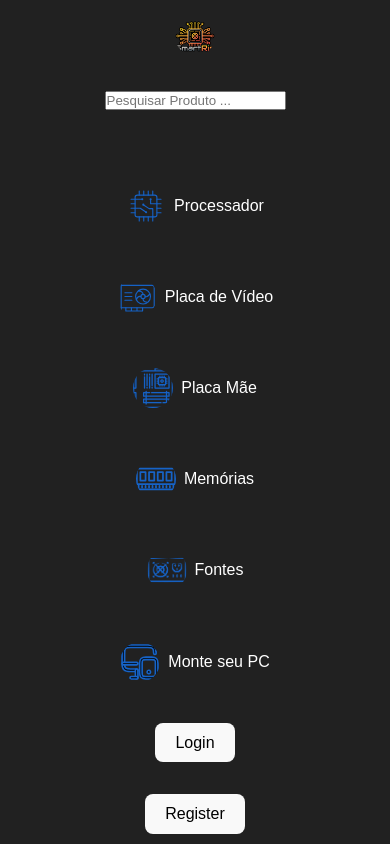
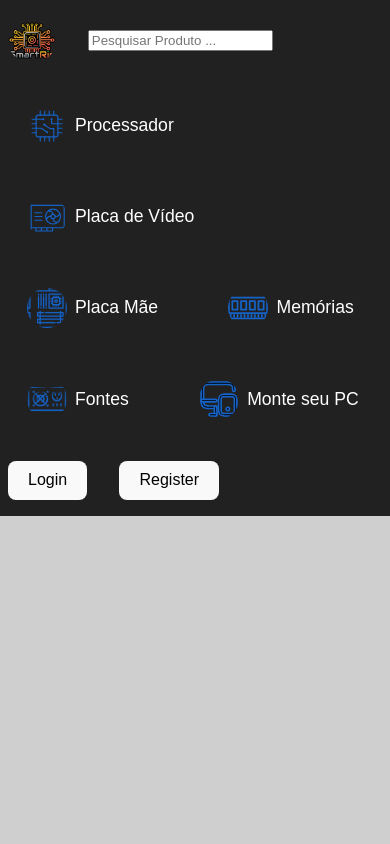
Before and after one commit to Eduardo12305/SmartRig, a React (Vite) app in the folder app/: page / in a window 390 px wide. Built offline with nearby package versions, Linux system fonts and the light colour scheme.

Commit message:
Feat: Convert CSS files to styled-components for better modularization and style maintenance

```diff
--- /dev/null
+++ b/app/src/components/css/header.styled.jsx
@@ -0,0 +1,87 @@
+import styled from "styled-components";
+
+export const StyledHeader = styled.header`
+  display: flex;
+  align-items: center;
+  justify-content: space-between;
+  padding: 1rem 2%;
+  transition: background-color 0.3s, padding 0.3s;
+  position: fixed;
+  width: 100%;
+  top: 0;
+  left: 0;
+  z-index: 999;
+  background-color: rgb(33, 33, 33);
+  font-family: 'Poppins', sans-serif;
+  flex-wrap: wrap;
+`;
+
+export const FlexContainer = styled.div`
+  display: flex;
+  align-items: center;
+  gap: 2rem;
+  flex-wrap: wrap;
+`;
+
+export const Nav = styled.nav`
+  display: flex;
+  justify-content: flex-end;
+  width: auto;
+`;
+
+export const NavList = styled.ul`
+  list-style: none;
+  display: flex;
+  gap: 2rem;
+  margin: 0;
+  padding: 0;
+  flex-wrap: wrap;
+`;
+
+export const NavItem = styled.li`
+  display: inline-block;
+`;
+
+export const NavLink = styled.a`
+  text-decoration: none;
+  color: var(--whitecolor);
+  font-size: 1.2rem;
+  transition: color 0.3s;
+  display: flex;
+  align-items: center;
+
+  &:hover {
+    color: var(--darkcolor);
+  }
+`;
+
+export const IconSoft = styled.img`
+  width: 3rem;
+  height: 3rem;
+  border-radius: 50%;
+  object-fit: cover;
+  cursor: pointer;
+`;
+
+export const LinkWithText = styled.button`
+  display: flex;
+  align-items: center;
+  text-decoration: none;
+  color: white;
+  gap: 0.5rem;
+  border: none;
+  background: none;
+  cursor: pointer;
+`;
+
+export const IconImage = styled.img`
+  width: 2.5rem;
+  height: 2.5rem;
+  border-radius: 50%;
+  object-fit: cover;
+`;
+
+export const Name = styled.p`
+  font-size: 1.1rem;
+  margin: 0;
+`;
--- a/app/src/components/loginModal.jsx
+++ b/app/src/components/loginModal.jsx
@@ -1,7 +1,7 @@
 import { loginUser } from "./apiService";
 import InputField from "./inputField";
 import { useState } from "react";
-import {Wrapper, Modal, CloseButton, ErrorMenss, Form} from '../components/css/modal.styley';
+import {Wrapper, Modal, CloseButton, ErrorMenss, Form} from './css/modal.styled';
 
 
 export const LoginModal = () => {
--- a/app/src/components/registerModal.jsx
+++ b/app/src/components/registerModal.jsx
@@ -1,5 +1,5 @@
 import { useState } from "react";
-import { Wrapper,Modal,CloseButton, ErrorMenss, Form} from "./css/modal.styley";
+import { Wrapper,Modal,CloseButton, ErrorMenss, Form} from "./css/modal.styled";
 import InputField from "./inputField";
 
 export const RegisterModal = () => {
@@ -45,8 +45,8 @@ export const RegisterModal = () => {
                 <button onClick={handleRegisteOpen}>Register</button>
 
                 {registerModal && (
-                    <Wrapper width="850px" padd="5rem">
-                        <Modal>
+                    <Wrapper>
+                        <Modal width="850px" padd="5rem">
                             <CloseButton onClick={handleRegisteClose}>
                                 x
                             </CloseButton>
--- a/app/src/css/header.css
+++ /dev/null
@@ -1,162 +0,0 @@
-/* Definir box-sizing global para garantir que padding e bordas não afetam o layout */
-* {
-    box-sizing: border-box;
-    margin: 0;
-    padding: 0;
-}
-
-/* Estilos para o header */
-header {
-    display: flex;
-    align-items: center;
-    justify-content: space-between;
-    padding: 1rem 2%;
-    box-shadow: transparent;
-    transition: background-color 0.3s, padding 0.3s;
-    position: fixed;
-    width: 100%;
-    top: 0;
-    left: 0;
-    z-index: 999;
-    background-color: rgb(33, 33, 33);
-    font-family: 'Poppins', sans-serif;
-    flex-wrap: wrap; /* Permite que o conteúdo se ajuste em telas pequenas */
-}
-
-header .flex {
-    display: flex;
-    align-items: center;
-    gap: 2rem;  /* Aumenta o espaço entre logo e navegação */
-    flex-wrap: wrap; /* Permite o ajuste de elementos no espaço disponível */
-}
-
-header ul {
-    list-style-type: none;
-    display: flex;
-    gap: 2rem;
-    margin: 0;
-    padding: 0;
-    flex-wrap: wrap; /* Permite que os itens se ajustem conforme necessário */
-}
-
-header ul li {
-    display: inline-block;
-}
-
-.navigation {
-    display: flex;
-    justify-content: flex-end;
-    width: auto;
-}
-
-.navigation ul li {
-    list-style: none;
-}
-
-.navigation ul li a {
-    text-decoration: none;
-    color: var(--whitecolor);
-    font-size: 1.2rem;
-    transition: color 0.3s;
-    display: flex;
-    align-items: center;
-}
-
-.navigation ul li a:hover {
-    color: var(--darkcolor);
-}
-
-.IconSoft {
-    width: 3rem;
-    height: 3rem;
-    border-radius: 50%;
-    object-fit: cover;
-    cursor: pointer;
-}
-
-.link-with-text {
-    display: flex;
-    align-items: center;
-    text-decoration: none;
-    color: white;
-    gap: 0.5rem;
-    border: none;
-    background: none;
-    cursor: pointer;
-}
-
-.IconImage {
-    width: 2.5rem;
-    height: 2.5rem;
-    border-radius: 50%;
-    object-fit: cover;
-}
-
-.name {
-    font-size: 1.1rem;
-    margin: 0;
-}
-
-/* Estilos para telas pequenas */
-@media (max-width: 768px) {
-    header {
-        flex-direction: column;
-        padding: 1rem 5%;
-        box-shadow: none;  /* Retira a sombra do header em telas menores */
-    }
-
-    .flex {
-        display: flex;
-        flex-wrap: nowrap;
-        flex-direction: column;
-        align-items: center;
-        gap: 2rem;
-    }
-
-    .navigation {
-        width: 100%;
-        justify-content: center;
-        margin-top: 2rem;
-    }
-
-    .IconSoft {
-        width: 2.5rem;
-        height: 2.5rem;
-    }
-
-    .navigation ul {
-        flex-direction: column;
-        align-items: center;
-        gap: 2rem;
-    }
-
-    .navigation ul li {
-        margin: 0.5rem 0;
-    }
-
-    .navigation ul li a {
-        font-size: 1rem;
-    }
-
-    .name {
-        font-size: 1rem;
-    }
-}
-
-/* Para tablets, entre 768px e 1024px */
-@media (min-width: 768px) and (max-width: 1024px) {
-    header {
-        padding: 1.5rem 3%;
-    }
-
-    .navigation ul li a {
-        font-size: 1.1rem;
-    }
-}
-
-/* Para telas grandes (laptops, desktops) */
-@media (min-width: 1025px) {
-    header {
-        padding: 2rem 3%;
-    }
-}
--- a/app/src/css/home.css
+++ /dev/null
@@ -1,39 +0,0 @@
-body {
-    background-color: rgb(207, 207, 207);
-}
-
-.layout {
-    background-color: black;
-    height: 70px; /* Aumentei a altura para acomodar o conteúdo */
-    width: 100%; /* Ocupar toda a largura da tela */
-    position: fixed; /* A barra ficará fixa no topo */
-    top: 0; /* Garantir que esteja no topo */
-    left: 0; /* Iniciar da borda esquerda */
-    display: flex; /* Usar flexbox para alinhar o conteúdo */
-    align-items: center; /* Alinhar verticalmente */
-    justify-content: space-between; /* Espaço entre os itens (logo e perfil) */
-    padding: 0 20px; /* Garantir um pouco de espaço ao redor */
-    box-sizing: border-box; /* Para garantir que o padding não afete o tamanho */
-}
-
-.searchbar {
-
-}
-.layout h1 {
-    color: white;
-    margin: 0;
-    padding: 0;
-}
-
-.IconSoft {
-    width: 50px; /* Ajusta o tamanho da imagem do logo (ou foto de perfil) */
-    height: 50px; /* Garantir que tenha o mesmo tamanho */
-    border-radius: 50%; /* Torna a imagem redonda, estilo de foto de perfil */
-    object-fit: cover; /* Garante que a imagem ocupe todo o espaço sem distorcer */
-    cursor: pointer; /* Aponta que o elemento é clicável */
-}
-
-.navbar-links {
-    display: flex;
-    align-items: center;
-}
--- /dev/null
+++ b/app/src/pages/auht/index.jsx
@@ -0,0 +1,3 @@
+export const index = () => {
+
+}
--- a/app/src/pages/header.jsx
+++ b/app/src/pages/header.jsx
@@ -8,9 +8,9 @@ import logoMotherBorad from "../assets/logoMotherboard.svg"
 import logoMemory from "../assets/logoMemory.svg"
 import logoPowerSupply from "../assets/logoPowerSupply.png"
 import logoComputer from "../assets/logoComputer.svg"
-import "../css/header.css";
 import { LoginModal } from "../components/loginModal";
 import { RegisterModal } from "../components/registerModal";
+import { StyledHeader, FlexContainer, IconSoft, Nav, NavList, NavItem, LinkWithText, IconImage, Name } from "../components/css/header.styled";
 
 export function Header() {
     const navigate = useNavigate(); // Usando o hook useNavigate
@@ -21,61 +21,55 @@ export function Header() {
 
 
     return (
-        <div>
-            <header id="header">
-             <div className="flex">
-                <img src={logo} alt="Logo" className="IconSoft" />
-                    <div>
-                        <input type="search" placeholder="Pesquisar Produto ..." />
-                    </div>
-                    <nav className="navigation">
-                        <ul>
-                                {/* Botão que contém a imagem e o nome */}
-                                <button type="button" onClick={handleClick} className="link-with-text">
-                                {/* Imagem */}
-                                <img src={logoprocess} alt="Logopc" className="IconImage" />
-                                {/* Nome ao lado da imagem */}
-                                <p className="name">Processador</p>
-                                </button>
-                                <button type="button" onClick={handleClick} className="link-with-text">
-                                    {/* Imagem */}
-                                    <img src={logoPalca} alt="Logopc" className="IconImage" />
-                                    {/* Nome ao lado da imagem */}
-                                    <p className="name">Placa de Vídeo</p>
-                                </button>
-                                <button type="button" onClick={handleClick} className="link-with-text">
-                                    {/* Imagem */}
-                                    <img src={logoMotherBorad} alt="Logopc" className="IconImage" />
-                                    {/* Nome ao lado da imagem */}
-                                    <p className="name">Placa Mãe</p>
-                                </button>
-                                <button type="button" onClick={handleClick} className="link-with-text">
-                                    {/* Imagem */}
-                                    <img src={logoMemory} alt="Logopc" className="IconImage" />
-                                    {/* Nome ao lado da imagem */}
-                                    <p className="name">Memórias</p>
-                                </button>
-                                <button type="button" onClick={handleClick} className="link-with-text">
-                                    {/* Imagem */}
-                                    <img src={logoPowerSupply} alt="Logopc" className="IconImage" />
-                                    {/* Nome ao lado da imagem */}
-                                    <p className="name">Fontes</p>
-                                </button>
-                                <button type="button" onClick={handleClick} className="link-with-text">
-                                    {/* Imagem */}
-                                    <img src={logoComputer} alt="Logopc" className="IconImage" />
-                                    {/* Nome ao lado da imagem */}
-                                    <p className="name">Monte seu PC</p>
-                                </button>
-                                <LoginModal/>
-                                <RegisterModal/>
-                        </ul>
-                    </nav>
+        <StyledHeader>
+            <FlexContainer>
+                <IconSoft src={logo} alt="Logo" />
+                <div>
+                    <input type="search" placeholder="Pesquisar Produto ..." />
                 </div>
-            </header>
-
-
-        </div>
-
+                <Nav>
+                    <NavList>
+                        <NavItem>
+                            <LinkWithText onClick={handleClick}>
+                                <IconImage src={logoprocess} alt="Processador" />
+                                <Name>Processador</Name>
+                            </LinkWithText>
+                        </NavItem>
+                        <NavItem>
+                            <LinkWithText onClick={handleClick}>
+                                <IconImage src={logoPalca} alt="Placa de Vídeo" />
+                                <Name>Placa de Vídeo</Name>
+                            </LinkWithText>
+                        </NavItem>
+                        <NavItem>
+                            <LinkWithText onClick={handleClick}>
+                                <IconImage src={logoMotherBorad} alt="Placa Mãe" />
+                                <Name>Placa Mãe</Name>
+                            </LinkWithText>
+                        </NavItem>
+                        <NavItem>
+                            <LinkWithText onClick={handleClick}>
+                                <IconImage src={logoMemory} alt="Memórias" />
+                                <Name>Memórias</Name>
+                            </LinkWithText>
+                        </NavItem>
+                        <NavItem>
+                            <LinkWithText onClick={handleClick}>
+                                <IconImage src={logoPowerSupply} alt="Fonte" />
+                                <Name>Fontes</Name>
+                            </LinkWithText>
+                        </NavItem>
+                        <NavItem>
+                            <LinkWithText onClick={handleClick}>
+                                <IconImage src={logoComputer} alt="Monte seu PC" />
+                                <Name>Monte seu PC</Name>
+                            </LinkWithText>
+                        </NavItem>
+                        <LoginModal />
+                        <RegisterModal />
+                    </NavList>
+                </Nav>
+            </FlexContainer>
+        </StyledHeader>
     );
 }
--- a/app/src/pages/home.jsx
+++ b/app/src/pages/home.jsx
@@ -1,9 +1,12 @@
-import '../css/home.css'
+
+import { StyleBody } from '../components/css/page.styled';
 import { Header } from "./header";
 export const Home = () => {
    return (
-      <div >
-            <Header/>
-      </div>
+      <>
+         <StyleBody />
+         <Header/>
+      </>
+
    );
 };
```
Also changed, not shown: app/src/components/css/page.styled.jsx (added, +9 -0 lines), app/src/css/login.css (deleted, +0 -84 lines), app/src/components/css/modal.styled.jsx (renamed from app/src/components/css/modal.styley.jsx).
